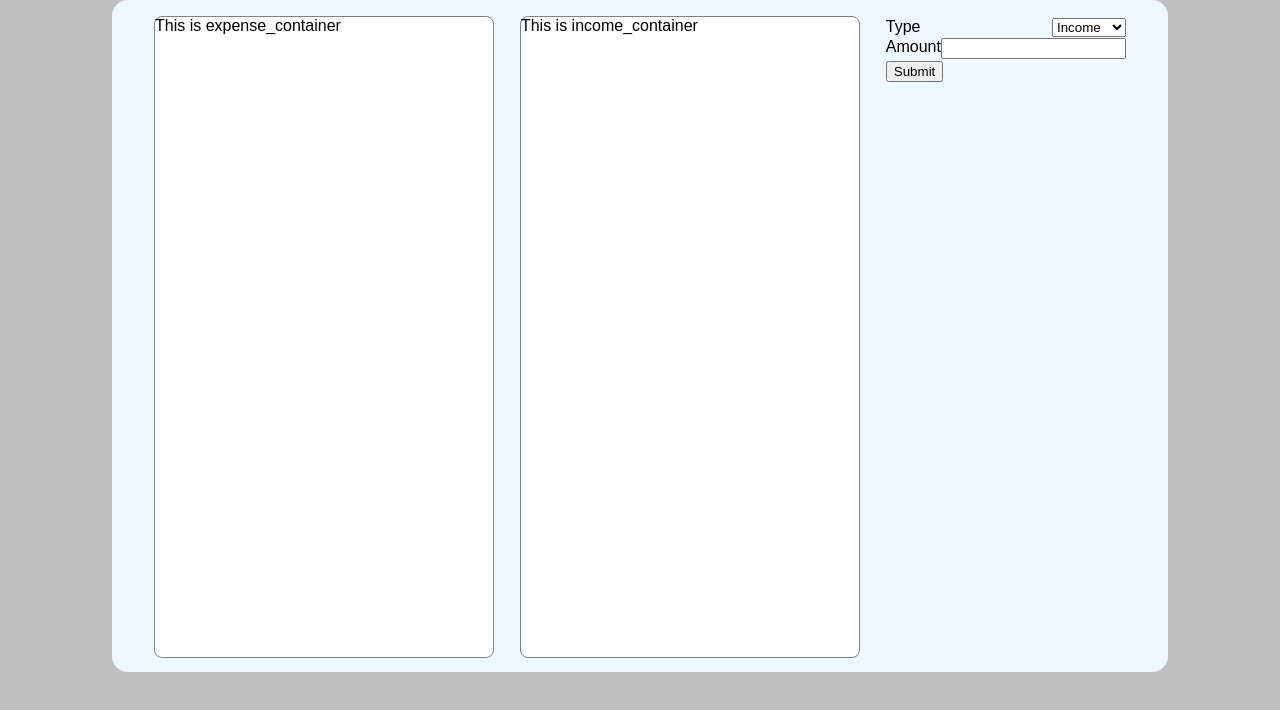
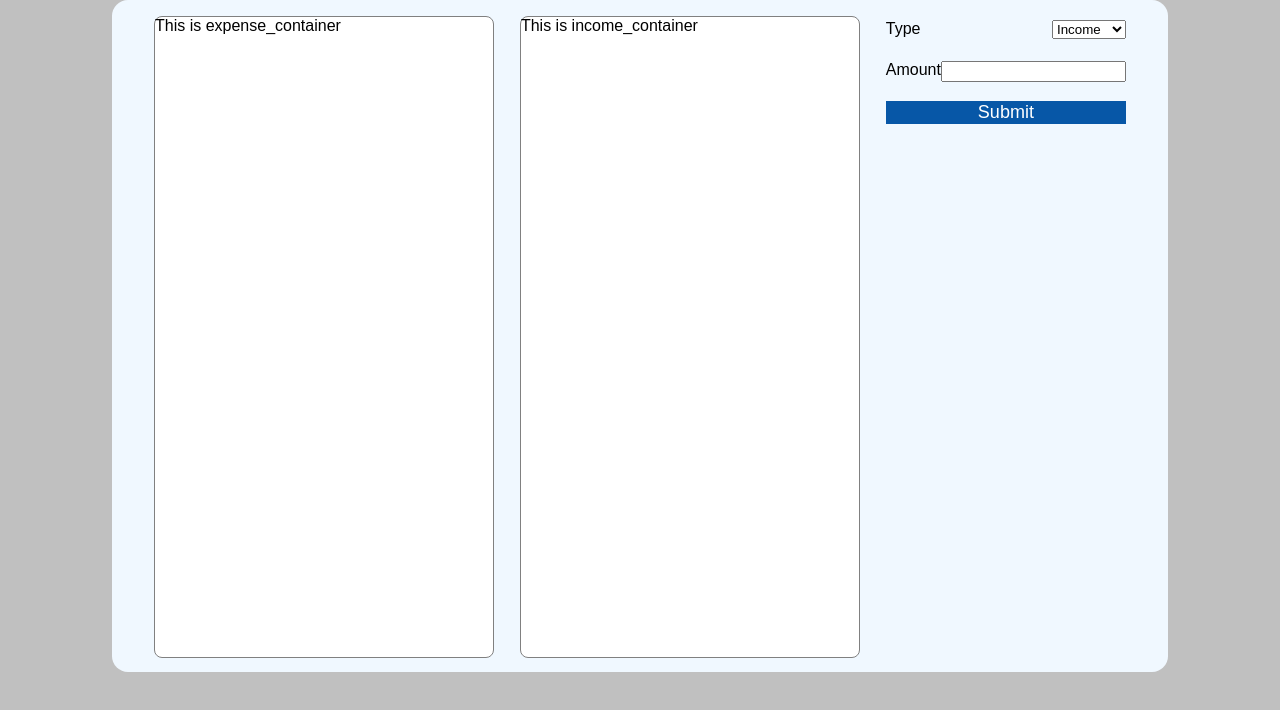
Before and after one commit to AAdewunmi/Budget-Manager-App, a website built with Parcel: page index.html in a window 1280 px wide. Built offline with nearby package versions, Linux system fonts and the light colour scheme.

Commit message:
Implement add transcation form css styling

```diff
--- a/index.html
+++ b/index.html
@@ -28,7 +28,7 @@
                     <label for="value_input_id">Amount</label>
                     <input type="number" id="value_input_id" class="value_input">
                 </div>
-            <button type="submit">Submit</button>
+            <button class="submit-btn" type="submit">Submit</button>
         </form>
         </div>
     </div>
--- a/styles.css
+++ b/styles.css
@@ -29,10 +29,16 @@ body{
 }
 
 .form_item{
-    margin-top: 0.10rem;
-    margin-bottom: 0.10rem;
+    margin-top: 0.25rem;
+    margin-bottom: 0.25rem;
     display: flex;
     justify-content: space-between;
+}
+
+.add_transaction_form{
+    display: flex;
+    flex-direction: column;
+    gap: 0.9rem;
 }
 
 .submit-btn{
@@ -41,4 +47,5 @@ body{
     padding-left: 0.6rem;
     padding-right: 0.6rem;
     border: none;
+    font-size: large;
 }
```
